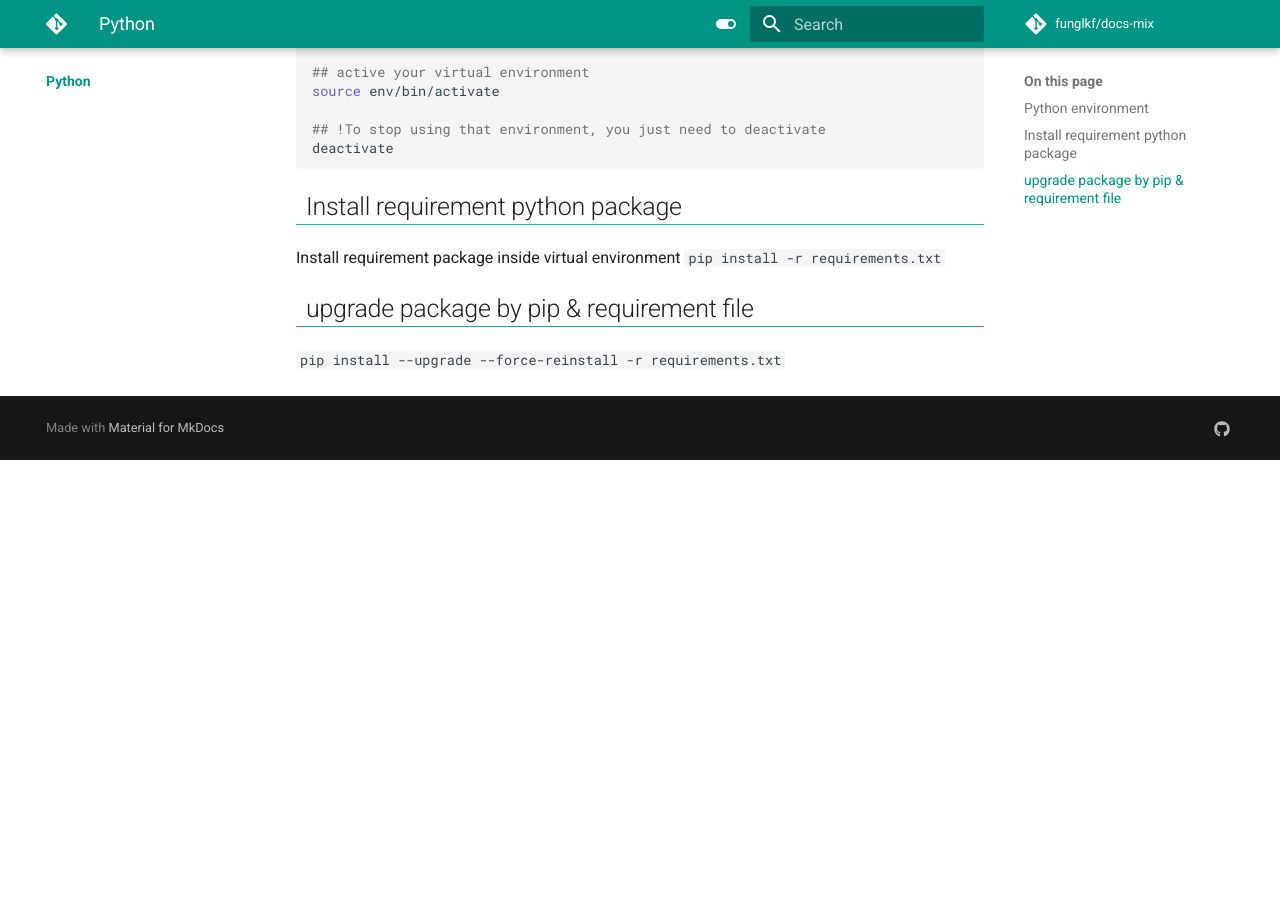
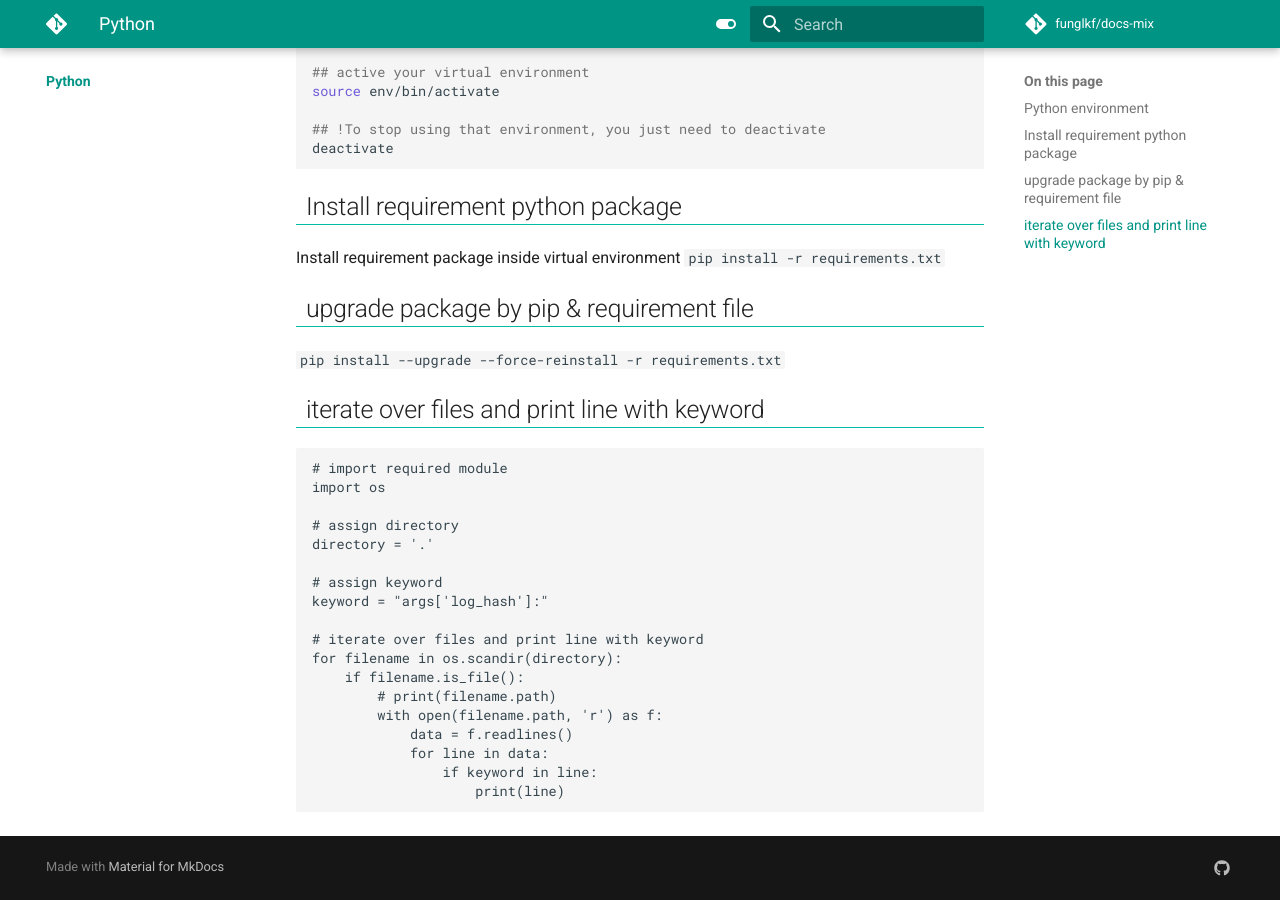
Before and after one commit to funglkf/docs-mix, an MkDocs documentation site: the page built from docs/python/index.md, in a window 1280 px wide and 900 px high, scrolled down 582 px. Built offline with MkDocs 1.6.1 and Material for MkDocs 9.7.7, drawn with Linux system fonts in a browser that asks for light colours; comment, search, counter and statistics services are not loaded; before the commit the page ends 1042 px from its top, so only the background shows below that.

Commit message:
iterate over files and print line with keyword

````diff
--- a/docs/python/index.md
+++ b/docs/python/index.md
@@ -38,3 +38,27 @@ Install requirement package inside virtual environment
 ## upgrade package by pip & requirement file
 
 `pip install --upgrade --force-reinstall -r requirements.txt`
+
+
+## iterate over files and print line with keyword
+
+```
+# import required module
+import os
+
+# assign directory
+directory = '.'
+
+# assign keyword
+keyword = "args['log_hash']:"
+
+# iterate over files and print line with keyword
+for filename in os.scandir(directory):
+    if filename.is_file():
+        # print(filename.path)
+        with open(filename.path, 'r') as f:
+            data = f.readlines()
+            for line in data:
+                if keyword in line:
+                    print(line)
+```
````
